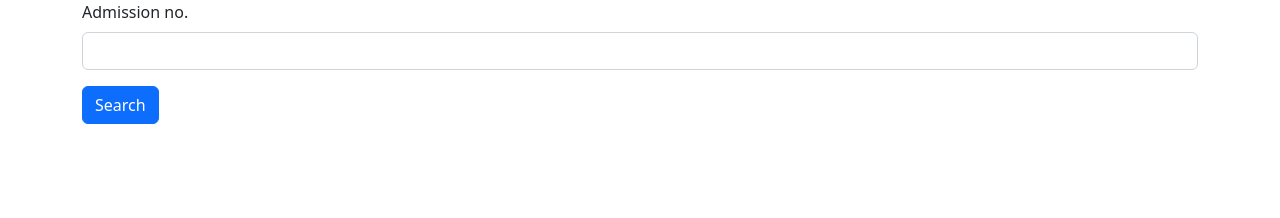
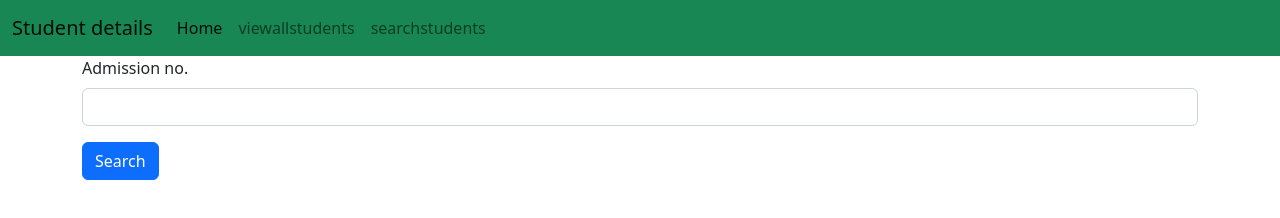
Before and after one commit to HarshaSalih/Student-wep-app, a plain HTML site: page search.html in a window 1280 px wide. Drawn offline with nearby package versions, Linux system fonts and the light colour scheme.

Commit message:
navigationbar1 commits

```diff
--- a/search.html
+++ b/search.html
@@ -8,6 +8,28 @@
     <link href="https://cdn.jsdelivr.net/npm/bootstrap@5.2.3/dist/css/bootstrap.min.css" rel="stylesheet" integrity="sha384-rbsA2VBKQhggwzxH7pPCaAqO46MgnOM80zW1RWuH61DGLwZJEdK2Kadq2F9CUG65" crossorigin="anonymous">
 </head>
 <body>
+    <nav class="navbar navbar-expand-lg bg-success">
+        <div class="container-fluid">
+          <a class="navbar-brand" href="#">Student details</a>
+          <button class="navbar-toggler" type="button" data-bs-toggle="collapse" data-bs-target="#navbarNav" aria-controls="navbarNav" aria-expanded="false" aria-label="Toggle navigation">
+            <span class="navbar-toggler-icon"></span>
+          </button>
+          <div class="collapse navbar-collapse" id="navbarNav">
+            <ul class="navbar-nav">
+              <li class="nav-item">
+                <a class="nav-link active" aria-current="page" href="index.html">Home</a>
+              </li>
+              <li class="nav-item">
+                <a class="nav-link" href="viewallstudents.html">viewallstudents</a>
+              </li>
+              <li class="nav-item">
+                <a class="nav-link" href="search.html">searchstudents</a>
+              </li>
+
+            </ul>
+          </div>
+        </div>
+      </nav>
     <div class="container">
         <div class="row">
             <div class="col col-12 col-sm-12 col-md-12 col-lg-12 col-xl-12 col-xxl-12">
```
